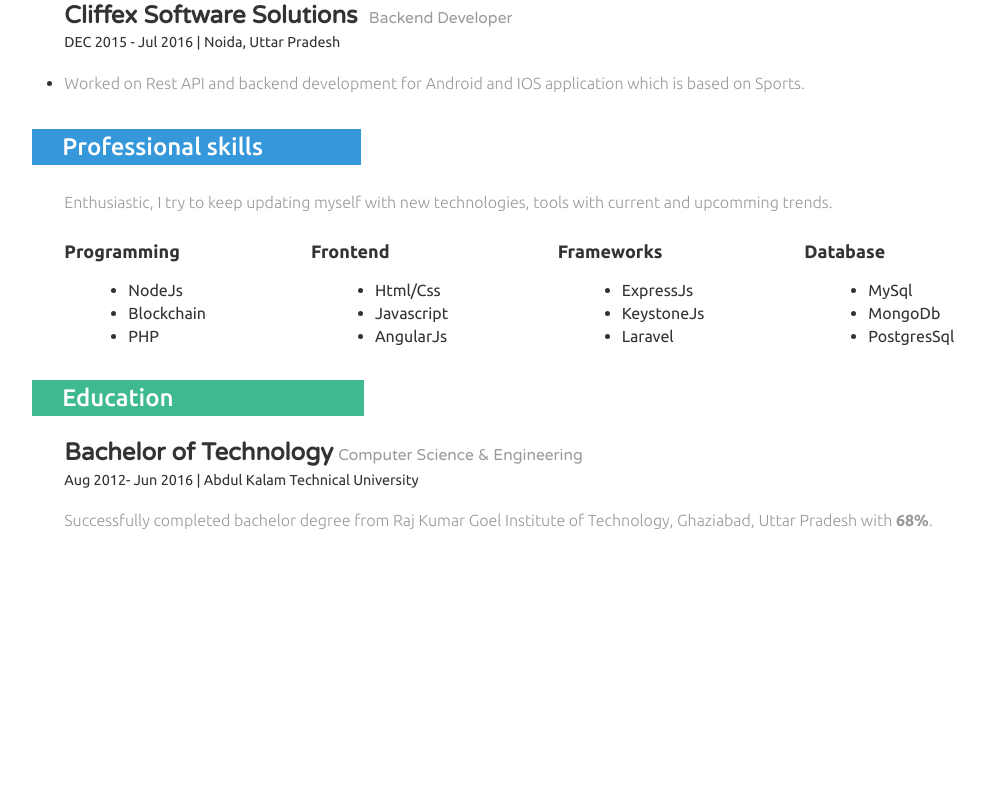
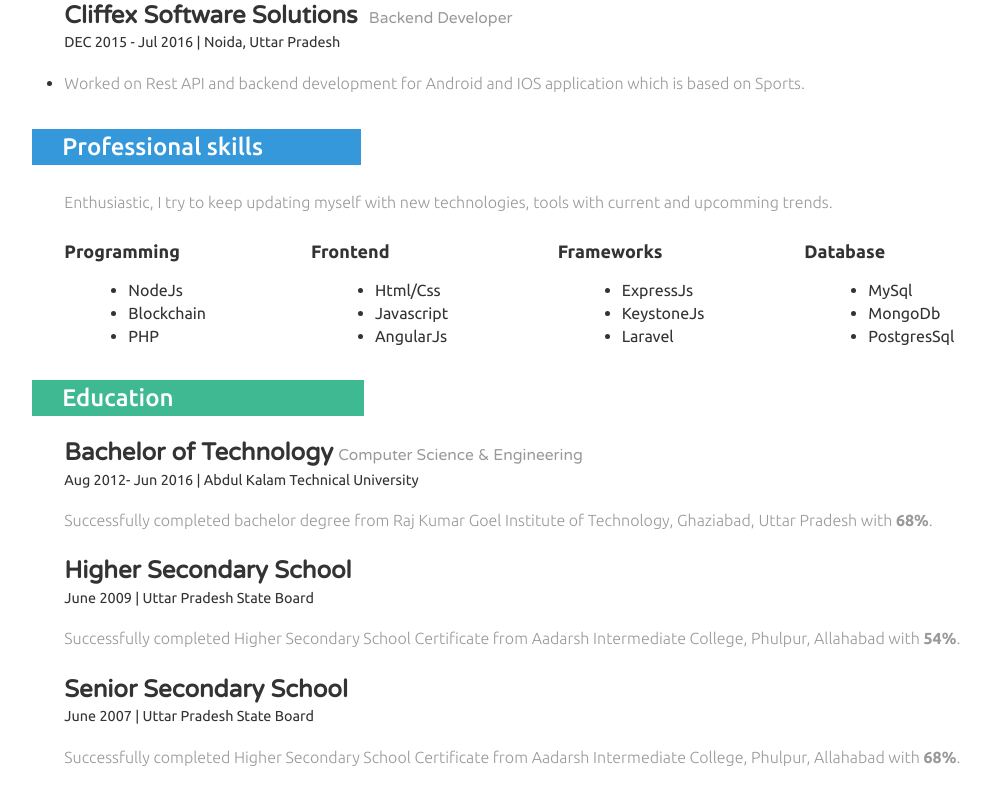
Before and after one commit to rkgitvinay/rkgitvinay.github.io, a plain HTML site: page index.html in a window 1280 px wide. Shown: the part 880-1683 px from the top of the page, without its empty margins (181-1171 px from the left). Before the commit the page ends 1446 px from the top, so only its background shows below. Drawn offline with Linux system fonts and the light colour scheme; files whose address does not match are found by name.

Commit message:
Schol Info added

```diff
--- a/index.html
+++ b/index.html
@@ -92,11 +92,15 @@
 		 <div class="company">
 			 <h3 class="clr1">About Me</h3>
 			 <div class="company_details">
-			 	<blockquote>"I keep learning new things in my lunch breaks while my other coworkers use to laugh at me"</blockquote>
-				<p class="cmpny1" style="border-bottom: none;">Hello, my name is Vinay Singh. I am a Software Developer from delhi, Having 2+ years of experience in full stack web development. If i have to describe myself in a single line then it would be like..
+
+			 	<blockquote>“the most hardworking, yet most relaxed person”</blockquote>
+
+				<p class="cmpny1" style="border-bottom: none;">Hello, my name is Vinay Singh and thats how i define myself in a single line. I am a Software Developer from New Delhi, Having 2+ years of experience in full stack web development.
 				</p>
-				<blockquote>“the most hardworking, yet most relaxed person”</blockquote>
-				<p class="cmpny1" style="border-bottom: none;">I use to develop applications by using LAMP STACK and MEAN STACK. Now i am working on Blockchain (Ethereum and Hyperledger Fabric)  and Machine Learning as well. I love reading and writing on technical, social, political issues.<br>
+
+				<blockquote>"I keep learning new things in my lunch breaks while my other coworkers use to laugh at me"</blockquote>
+
+				<p class="cmpny1" style="border-bottom: none;">Yes exactly, because i read a lot. I use to develop applications by using LAMP STACK and MEAN STACK. Now i am working on Blockchain (Ethereum and Hyperledger Fabric)  and Machine Learning as well. I love reading and writing on technical, social and political issues.<br>
 				I take it as a compliment, when I wrote my first node library which is based on ethereum address generation and validation.
 				</p>
 
@@ -182,6 +186,18 @@
 				 <p>Successfully completed bachelor degree from Raj Kumar Goel Institute of Technology, Ghaziabad, Uttar Pradesh with <b>68%</b>.
 				 </p>
 			 </div>
+			<div class="education_details">
+				 <h4>Higher Secondary School</h4>
+				 <h6>June 2009 | Uttar Pradesh State Board</h6>
+				 <p>Successfully completed Higher Secondary School Certificate from Aadarsh Intermediate College, Phulpur, Allahabad with <b>54%</b>.
+				 </p>
+			 </div>
+			 <div class="education_details">
+				 <h4>Senior Secondary School</h4>
+				 <h6>June 2007 | Uttar Pradesh State Board</h6>
+				 <p>Successfully completed Higher Secondary School Certificate from Aadarsh Intermediate College, Phulpur, Allahabad with <b>68%</b>.
+				 </p>
+			 </div>
 		 </div>
 
 	 </div>
```
